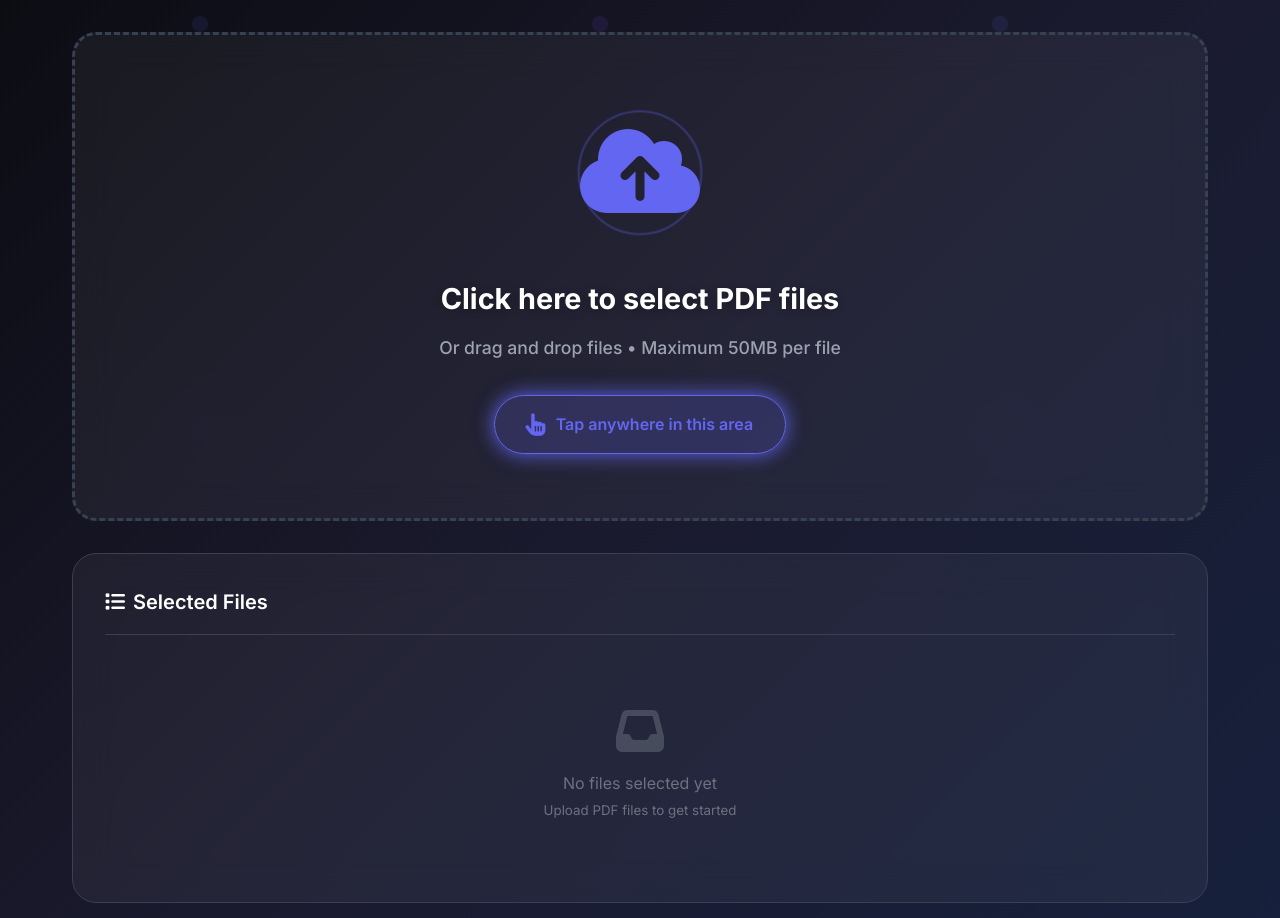
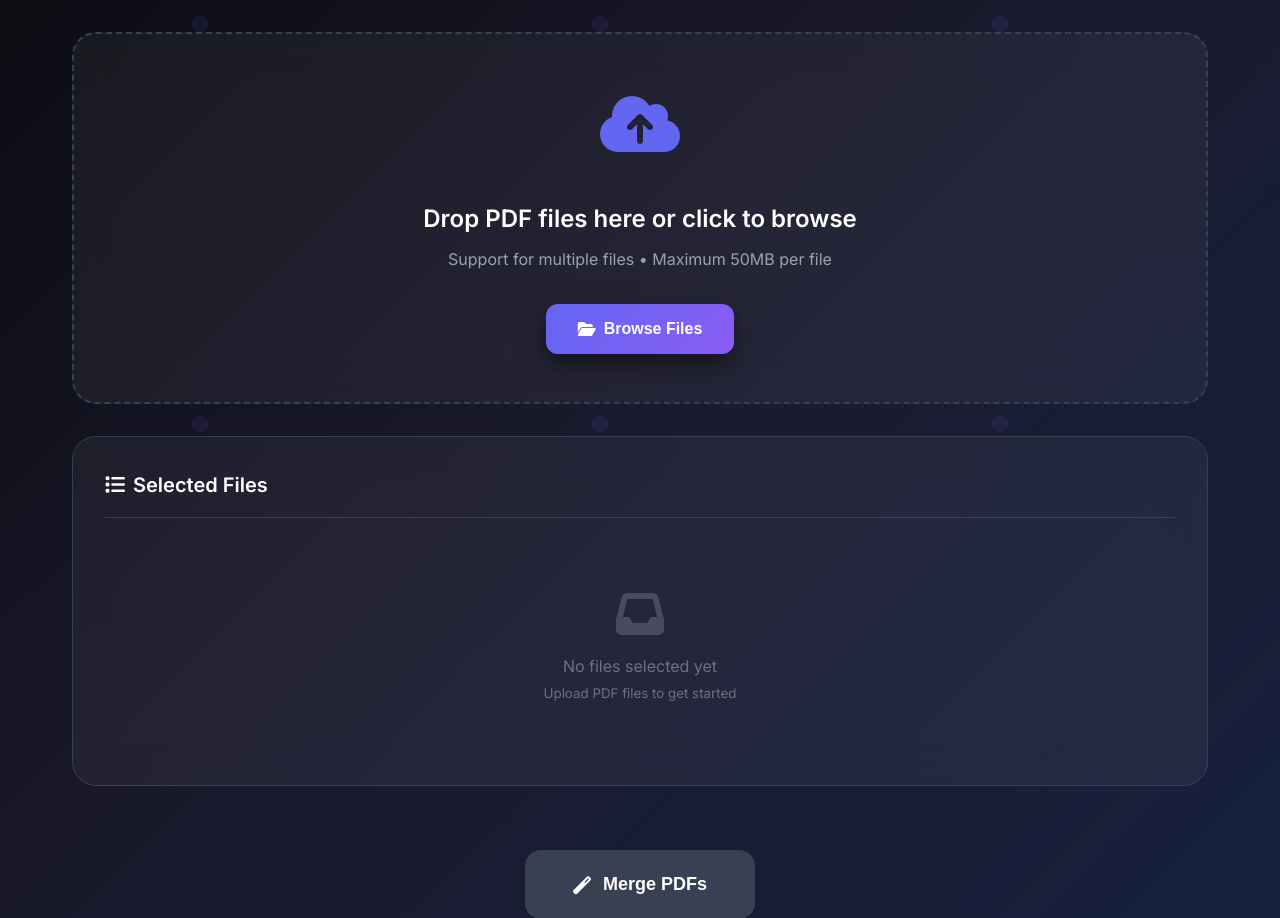
Before and after one commit to ofiz/PDF-merger-web, a Flask app: page / in a window 1280 px wide. Shown: the part 176-1094 px from the top of the page. Run offline with Flask 3, Linux system fonts and the light colour scheme.

Commit message:
fixing desktop issue

```diff
--- a/static/css/style.css
+++ b/static/css/style.css
@@ -154,41 +154,21 @@ body {
     gap: 2rem;
 }
 
-/* Upload Section - ENHANCED */
+/* Upload Section */
 .upload-section {
     background: rgba(255, 255, 255, 0.05);
     border-radius: 24px;
-    border: 3px dashed var(--border-color);
-    padding: 4rem 3rem;
+    border: 2px dashed var(--border-color);
+    padding: 3rem;
     text-align: center;
     transition: all 0.3s ease;
     backdrop-filter: blur(20px);
-    position: relative;
-    overflow: hidden;
-}
-
-.upload-section::before {
-    content: '';
-    position: absolute;
-    top: 0;
-    left: 0;
-    width: 100%;
-    height: 100%;
-    background: var(--gradient-accent);
-    opacity: 0;
-    transition: opacity 0.3s ease;
-    z-index: -1;
 }
 
 .upload-section:hover {
     border-color: var(--accent-color);
     background: rgba(99, 102, 241, 0.1);
-    transform: translateY(-5px);
-    box-shadow: var(--shadow-hover);
-}
-
-.upload-section:hover::before {
-    opacity: 0.05;
+    transform: translateY(-2px);
 }
 
 .upload-section.drag-over {
@@ -199,96 +179,69 @@ body {
 
 .upload-area {
     cursor: pointer;
-    user-select: none;
-    -webkit-tap-highlight-color: transparent;
 }
 
-/* Enhanced Upload Icon */
 .upload-icon {
-    font-size: 6rem;
+    font-size: 4rem;
     color: var(--accent-color);
-    margin-bottom: 1.5rem;
-    animation: float 3s ease-in-out infinite;
-    position: relative;
+    margin-bottom: 1rem;
+    animation: bounce 2s infinite;
 }
 
-.upload-icon::after {
-    content: '';
-    position: absolute;
-    top: 50%;
-    left: 50%;
-    width: 120px;
-    height: 120px;
-    border: 2px solid var(--accent-color);
-    border-radius: 50%;
-    opacity: 0.3;
-    transform: translate(-50%, -50%);
-    animation: ripple 2s infinite;
-}
-
-@keyframes float {
-    0%, 100% { transform: translateY(0px); }
-    50% { transform: translateY(-10px); }
-}
-
-@keyframes ripple {
-    0% {
-        transform: translate(-50%, -50%) scale(0.8);
-        opacity: 0.7;
-    }
-    100% {
-        transform: translate(-50%, -50%) scale(1.2);
-        opacity: 0;
-    }
+@keyframes bounce {
+    0%, 20%, 50%, 80%, 100% { transform: translateY(0); }
+    40% { transform: translateY(-10px); }
+    60% { transform: translateY(-5px); }
 }
 
 .upload-area h3 {
-    font-size: 1.8rem;
-    font-weight: 700;
-    margin-bottom: 0.75rem;
+    font-size: 1.5rem;
+    font-weight: 600;
+    margin-bottom: 0.5rem;
     color: var(--text-primary);
-    text-shadow: 0 2px 10px rgba(0, 0, 0, 0.3);
 }
 
 .upload-area p {
     color: var(--text-secondary);
     margin-bottom: 2rem;
-    font-size: 1.1rem;
-    font-weight: 500;
 }
 
-/* New Upload Hint */
-.upload-hint {
+.browse-btn {
+    background: var(--gradient-accent);
+    border: none;
+    padding: 1rem 2rem;
+    border-radius: 12px;
+    color: white;
+    font-weight: 600;
+    cursor: pointer;
+    font-size: 1rem;
     display: inline-flex;
     align-items: center;
-    gap: 0.75rem;
-    background: rgba(99, 102, 241, 0.2);
-    padding: 1rem 2rem;
-    border-radius: 50px;
-    border: 1px solid var(--accent-color);
-    color: var(--accent-color);
-    font-weight: 600;
-    font-size: 1rem;
-    animation: glow 2s ease-in-out infinite alternate;
+    gap: 0.5rem;
+    transition: all 0.3s ease;
+    box-shadow: var(--shadow);
+    position: relative;
+    overflow: hidden;
 }
 
-.upload-hint i {
-    font-size: 1.2rem;
-    animation: point 1s ease-in-out infinite;
+.browse-btn::before {
+    content: '';
+    position: absolute;
+    top: 0;
+    left: -100%;
+    width: 100%;
+    height: 100%;
+    background: linear-gradient(90deg, transparent, rgba(255,255,255,0.2), transparent);
+    transition: left 0.5s ease;
 }
 
-@keyframes glow {
-    from {
-        box-shadow: 0 0 5px rgba(99, 102, 241, 0.5);
-    }
-    to {
-        box-shadow: 0 0 20px rgba(99, 102, 241, 0.8), 0 0 30px rgba(99, 102, 241, 0.4);
-    }
+.browse-btn:hover::before {
+    left: 100%;
 }
 
-@keyframes point {
-    0%, 100% { transform: scale(1); }
-    50% { transform: scale(1.2); }
+.browse-btn:hover {
+    transform: translateY(-2px);
+    box-shadow: var(--shadow-hover);
 }
 
 /* Files Section */
@@ -605,21 +558,4 @@ body {
     .main-content {
         padding: 1rem;
     }
-
-    .upload-section {
-        padding: 3rem 2rem;
-    }
-
-    .upload-icon {
-        font-size: 5rem;
-    }
-
-    .upload-area h3 {
-        font-size: 1.5rem;
-    }
-
-    .upload-hint {
-        font-size: 0.9rem;
-        padding: 0.8rem 1.5rem;
-    }
 }
--- a/static/js/script.js
+++ b/static/js/script.js
@@ -22,13 +22,8 @@ function setupEventListeners() {
     // File input change
     fileInput.addEventListener('change', handleFileSelection);
 
-    // Upload area click - SIMPLE approach
-    uploadArea.addEventListener('click', function(e) {
-        e.preventDefault();
-        fileInput.click();
-    });
-
     // Drag and drop
+    uploadArea.addEventListener('click', () => fileInput.click());
     uploadArea.addEventListener('dragover', handleDragOver);
     uploadArea.addEventListener('dragleave', handleDragLeave);
     uploadArea.addEventListener('drop', handleDrop);
@@ -41,21 +36,7 @@ function setupEventListeners() {
 // Handle file selection
 function handleFileSelection(event) {
     const files = Array.from(event.target.files);
-    console.log('Files selected:', files.length);
-
-    if (files.length > 0) {
-        // Filter PDF files
-        const pdfFiles = files.filter(file => file.type === 'application/pdf');
-
-        if (pdfFiles.length !== files.length) {
-            showToast('Only PDF files are allowed', 'warning');
-        }
-
-        if (pdfFiles.length > 0) {
-            uploadFiles(pdfFiles);
-        }
-    }
-
+    uploadFiles(files);
     // Reset input
     event.target.value = '';
 }
@@ -93,7 +74,6 @@ function handleDrop(event) {
 async function uploadFiles(files) {
     if (files.length === 0) return;
 
-    console.log('Uploading files:', files);
     showLoading(true);
 
     const formData = new FormData();
@@ -117,7 +97,6 @@ async function uploadFiles(files) {
             showToast(data.message, 'error');
         }
     } catch (error) {
-        console.error('Upload error:', error);
         showToast('Error uploading files: ' + error.message, 'error');
     } finally {
         showLoading(false);
--- a/templates/index.html
+++ b/templates/index.html
@@ -41,13 +41,13 @@
                     <div class="upload-icon">
                         <i class="fas fa-cloud-upload-alt"></i>
                     </div>
-                    <h3>Click here to select PDF files</h3>
-                    <p>Or drag and drop files • Maximum 50MB per file</p>
-                    <div class="upload-hint">
-                        <i class="fas fa-hand-pointer"></i>
-                        <span>Tap anywhere in this area</span>
-                    </div>
+                    <h3>Drop PDF files here or click to browse</h3>
+                    <p>Support for multiple files • Maximum 50MB per file</p>
                     <input type="file" id="fileInput" multiple accept=".pdf" hidden>
+                    <button class="browse-btn" onclick="document.getElementById('fileInput').click()">
+                        <i class="fas fa-folder-open"></i>
+                        Browse Files
+                    </button>
                 </div>
             </section>
 
```
